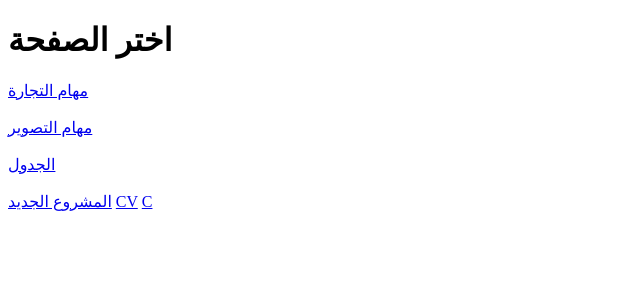
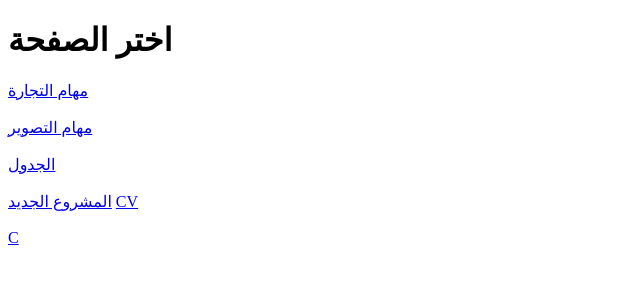
Before and after one commit to tamimadventurer-hash/website1, a plain HTML site: page index.html in a window 1280 px wide. Shown: the full height of the page, 0-640 px from the left. Drawn offline with Linux system fonts and the light colour scheme.

Commit message:
Update index.html

```diff
--- a/index.html
+++ b/index.html
@@ -11,7 +11,7 @@
     <a href="index.photo.html">مهام التصوير</a><br><br>
     <a href="index.sechdoual.html">الجدول</a><br><br>
     <a href="newproject.html">المشروع الجديد</a>
-    <a href="CV.html">CV</a>
-    <a href="السيرة الذاتية.html">C</a>
+    <a href="CV.html">CV</a><br><br>
+    <a href="السيرة الذاتية.html">C</a><br><br>
 </body>
 </html>
```
